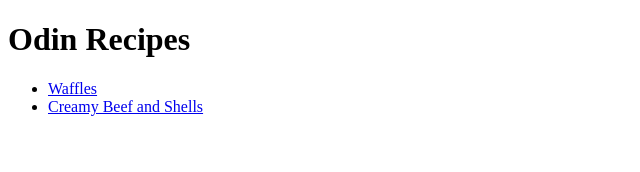
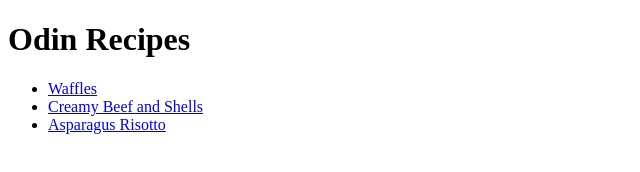
Before and after one commit to Jcruz122/odin-recipes, a plain HTML site: page index.html in a window 1280 px wide. Shown: the whole page, without its empty margins (0-640 px from the left). Drawn offline with Linux system fonts and the light colour scheme.

Commit message:
link for new recipe

```diff
--- a/index.html
+++ b/index.html
@@ -10,6 +10,7 @@
     <ul>
         <li><a href="recipes/waffles.html">Waffles</a></li>
         <li><a href="recipes/creamybeefshells.html">Creamy Beef and Shells</a></li>
+        <li><a href="recipes/asparagusrisotto.html">Asparagus Risotto</a></li>
     </ul>
 </body>
 </html>
```
